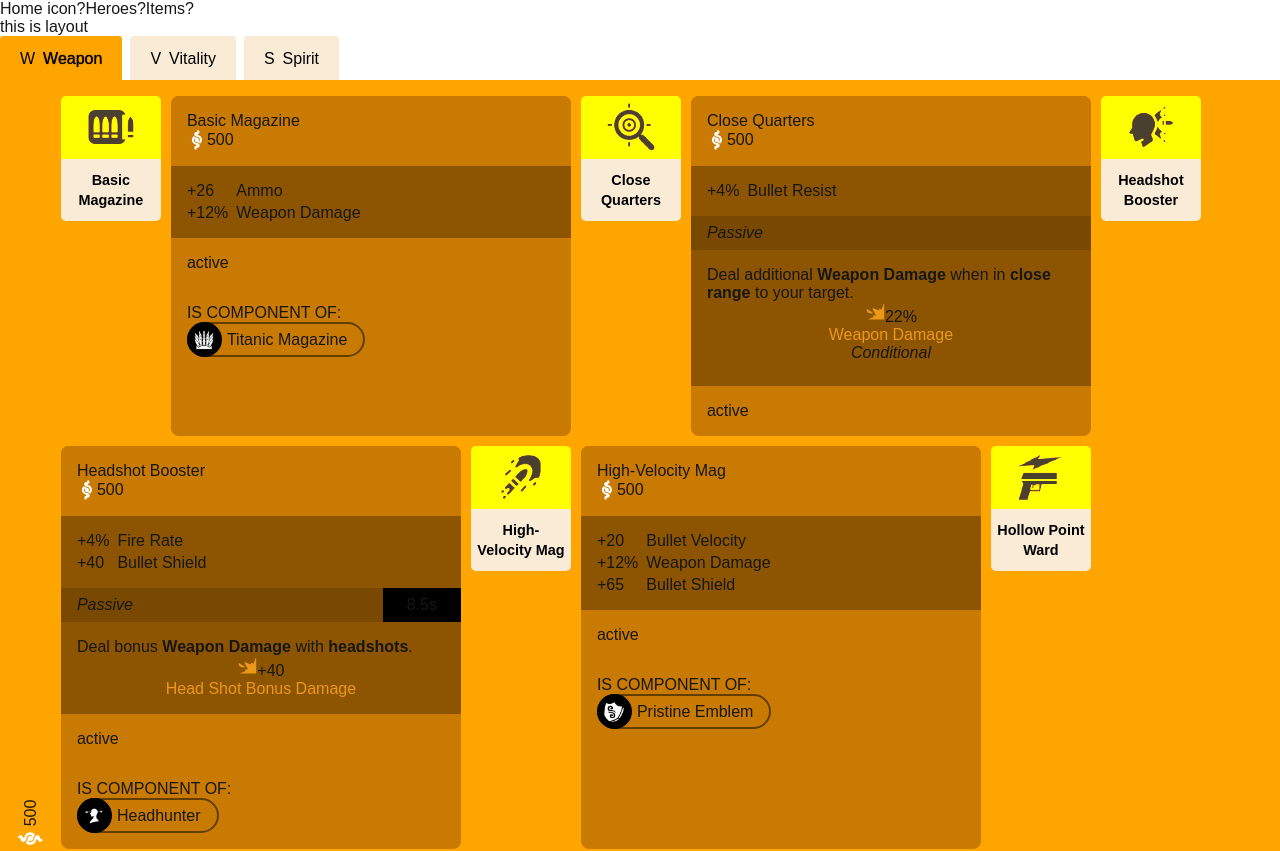
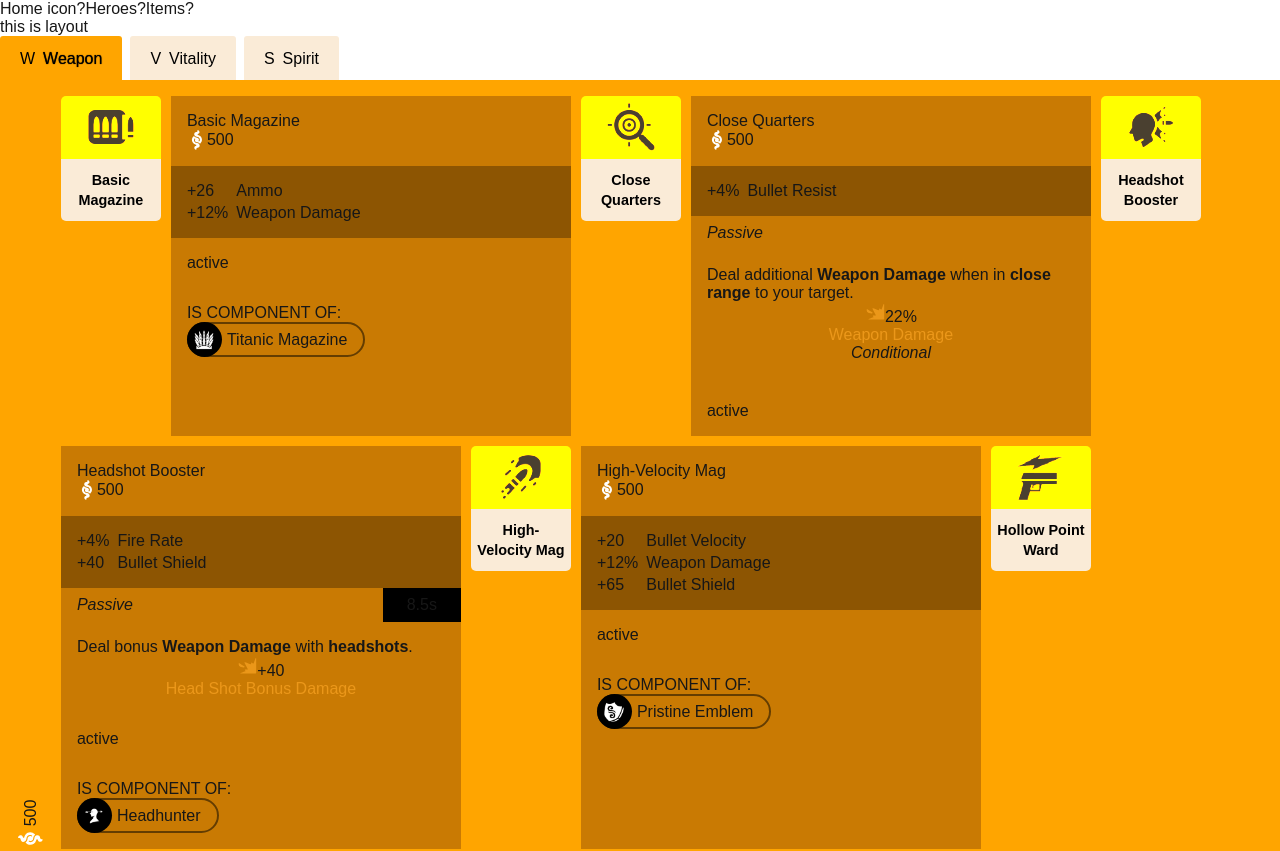
Before and after one commit to PJM178/deadlock-builds-app, a Next.js app in the folder client/: page /items in a window 1280 px wide. Shown: the top 851 px of the page. Built offline with nearby package versions, Linux system fonts and the light colour scheme.

Commit message:
refactor how category styles are applied to ItemInfoPanel

```diff
--- a/client/src/app/globals.css
+++ b/client/src/app/globals.css
@@ -9,6 +9,8 @@
   --item-spirit-symbol-color: brightness(0) saturate(100%) invert(57%) sepia(53%) saturate(1444%) hue-rotate(220deg) brightness(108%) contrast(102%);
   --item-health-symbol-color: brightness(0) saturate(100%) invert(79%) sepia(26%) saturate(2748%) hue-rotate(95deg) brightness(104%) contrast(104%);
   --item-weapon--header: #C97A03;
+  --item-vitality--header: rgb(38, 206, 38);
+  --item-spirit--header: rgb(197, 39, 197);
   --item-weapon--components: brightness(0) saturate(100%);
   --item-weapon--background: brightness(0) saturate(100%);
   --item-weapon--passive: brightness(0) saturate(100%);
--- a/client/src/app/items/components/ItemInfoPanel.module.css
+++ b/client/src/app/items/components/ItemInfoPanel.module.css
@@ -6,11 +6,23 @@
   --icon-size: 35px;
 }
 
+.container.weapon {
+  background-color: var(--item-weapon--header);
+}
+
+.container.vitality {
+  background-color: var(--item-vitality--header);
+}
+
+.container.spirit {
+  background-color: var(--item-spirit--header);
+}
+
 .container--general {
   display: flex;
   flex-direction: column;
   width: fit-content;
-  background-color: orangered;
+  /* background-color: orangered; */
   overflow: hidden;
   border-radius: 8px;
 }
@@ -37,13 +49,8 @@
   position: relative;
 }
 
-.item-info-tab.stats::before {
-  content: "";
-  position: absolute;
-  inset: 0;
-  background-color: inherit;
-  filter: brightness(70%);
-  z-index: 0;
+.item-info-tab.stats {
+  background-color: rgba(0, 0, 0, 0.3);
 }
 
 .item-info-tab.weapon-header {
@@ -144,6 +151,7 @@
   align-items: center;
   z-index: 1;
   position: relative;
+  background-color: rgba(0, 0, 0, 0);
 }
 
 .item-info-tab--title-cooldown {
@@ -170,45 +178,3 @@
   display: inline-flex;
   flex-direction: column;
 }
-
-.item-info-tab--background-wrapper--stats {
-  position: relative;
-  background-color: inherit;
-}
-
-.item-info-tab--background-wrapper--stats::before {
-  content: "";
-  position: absolute;
-  inset: 0;
-  background-color: inherit;
-  filter: brightness(70%);
-  z-index: 0;
-}
-
-.item-info-tab--background-wrapper--stats-individual {
-  position: relative;
-  background-color: inherit;
-}
-
-.item-info-tab--background-wrapper--stats-individual::before {
-  content: "";
-  position: absolute;
-  inset: 0;
-  background-color: inherit;
-  filter: brightness(65%);
-  z-index: 0;
-}
-
-.item-info-tab--background-wrapper--passive-title {
-  position: relative;
-  background-color: inherit;
-}
-
-.item-info-tab--background-wrapper--passive-title::before {
-  content: "";
-  position: absolute;
-  inset: 0;
-  background-color: inherit;
-  filter: brightness(60%);
-  z-index: 0;
-}
--- a/client/src/app/items/components/ItemInfoPanel.tsx
+++ b/client/src/app/items/components/ItemInfoPanel.tsx
@@ -9,9 +9,6 @@ const PassiveBlock = ({ passiveData }: { passiveData: Item["passive"] }) => {
     return (
       <>
         <div
-          className={`${styles["item-info-tab--background-wrapper--passive-title"]}`}
-        >
-          <div
           className={styles["item-info-tab--title"]}
         >
           <span><i>Passive</i></span>
@@ -22,10 +19,6 @@ const PassiveBlock = ({ passiveData }: { passiveData: Item["passive"] }) => {
             {passiveData.cooldown}s
           </div>
         </div>
-        </div>
-        <div
-          className={`${styles["item-info-tab--background-wrapper--stats"]}`}
-        >
         <div className={styles["item-info-tab"]}>
           <div dangerouslySetInnerHTML={{
             __html: passiveData.description,
@@ -37,11 +30,7 @@ const PassiveBlock = ({ passiveData }: { passiveData: Item["passive"] }) => {
             }}
           >
             {passiveData.statPanel?.generalStats?.map((stat, index) => (
-                <div
-                  key={index}
-                  className={`${styles["item-info-tab--background-wrapper--stats-individual"]}`}
-                >
-                  <div className={styles["item-info-tab--passive-stats--general-container"]}>
+              <div key={index} className={styles["item-info-tab--passive-stats--general-container"]}>
                 <div className={styles["item-info-tab--passive-stats--general-row"]}>
                   {stat.symbol &&
                     <Image
@@ -67,13 +56,11 @@ const PassiveBlock = ({ passiveData }: { passiveData: Item["passive"] }) => {
                   {stat.conditional && <i>Conditional</i>}
                 </div>
               </div>
-                </div>
             ))}
             {passiveData.statPanel?.extraStats &&
               <div className={styles["item-info-tab--passive-stats--extra-container"]}>
 
               </div>}
-            </div>
           </div>
         </div>
       </>
@@ -101,21 +88,15 @@ const ItemInfoPanel = (props: ItemInfoPanelProps) => {
     spiritResist: "%",
   };
 
-  const extraStyles = {
-    backgroundColor: `var(--item-${category}--header)`,
-  };
-
   return (
     <div
-      className={styles["container"]}
+      className={`${styles["container"]} ${styles[category ?? "weapon"]}`.trim()}
     >
       <div
-        className={`${styles["container--general"]} ${styles["container--item"]}`}
-        style={extraStyles}
+        className={`${styles["container--general"]} ${styles["container--item"]}`.trim()}
       >
         <div
           className={`${styles["item-info-tab"]}`}
-          style={extraStyles}
         >
           <div className={styles["basic-info--container"]}>
             <div className={styles["basic-info--name"]}>
@@ -143,11 +124,7 @@ const ItemInfoPanel = (props: ItemInfoPanelProps) => {
           </div>
         </div>
         <div
-          className={`${styles["item-info-tab--background-wrapper--stats"]}`.trim()}
-          style={extraStyles}
-        >
-          <div
-            className={`${styles["item-info-tab"]}`}
+          className={`${styles["item-info-tab"]} ${styles["stats"]}`}
         >
           <div className={styles["item-info-tab--stats"]}>
             {itemData.stats && (Object.keys(itemData.stats)).map((stat) => {
@@ -168,7 +145,6 @@ const ItemInfoPanel = (props: ItemInfoPanelProps) => {
               );
             })}
 
-            </div>
           </div>
         </div>
         <PassiveBlock passiveData={itemData.passive} />
```
Lines whose indentation alone changed are shown as unchanged.
